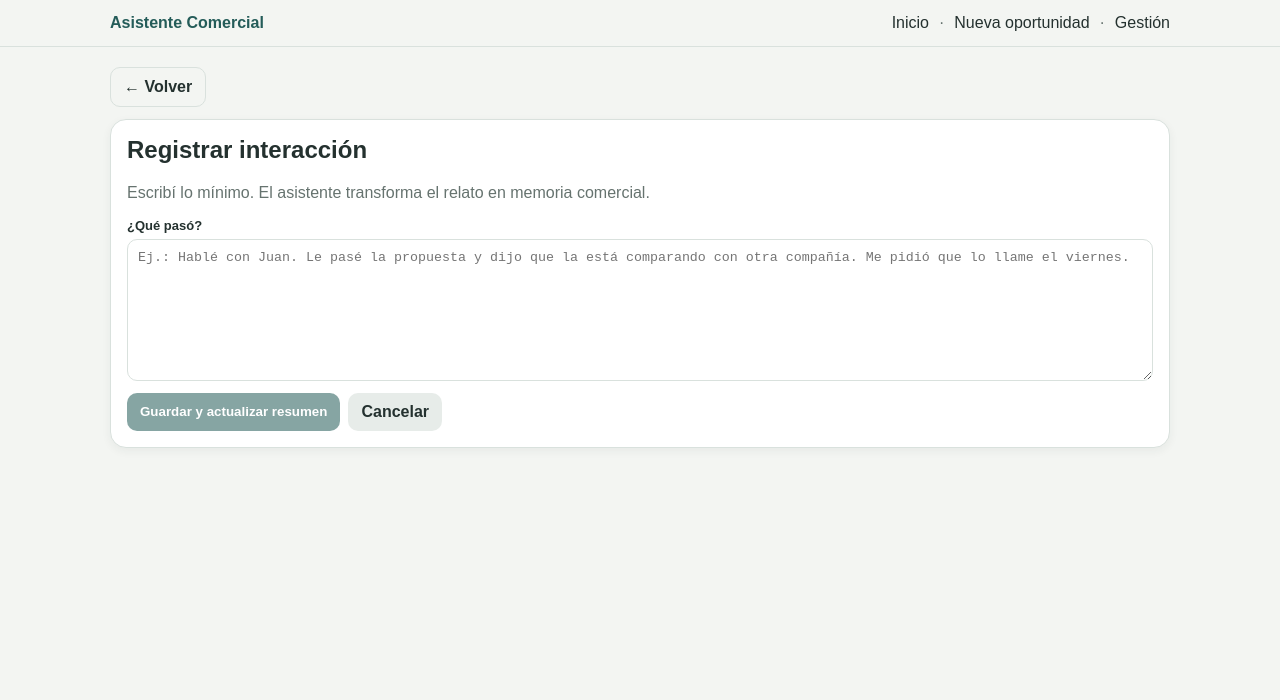
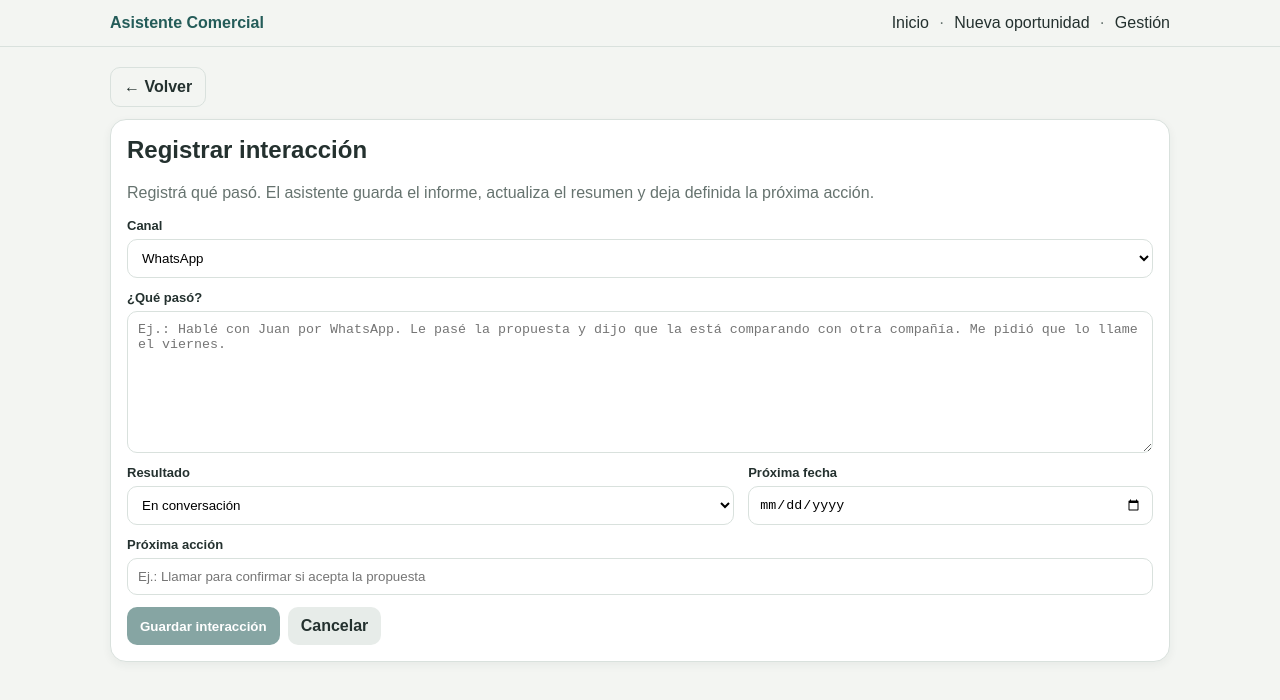
Before and after one commit to lucasgrosales-design/asistente-comercial, a Next.js app: page /oportunidades/1/interaccion in a window 1280 px wide. Shown: the top 700 px of the page. Built offline with nearby package versions, Linux system fonts and the light colour scheme.

Commit message:
feat: add outcome and next action to interactions

```diff
--- a/app/oportunidades/[id]/interaccion/page.tsx
+++ b/app/oportunidades/[id]/interaccion/page.tsx
@@ -2,25 +2,34 @@
 import { use, useState } from "react";
 import Link from "next/link";
 
+const outcomes=[["en_conversacion","En conversación"],["seguimiento","Recontactar"],["venta","Venta"],["perdido","No vendido"],["inactivo","Inactivo"]];
+
 export default function InteractionPage({ params }: { params: Promise<{ id: string }> }) {
   const { id } = use(params);
-  const [text, setText] = useState("");
-  const [saving, setSaving] = useState(false);
-  const [error, setError] = useState("");
+  const [text,setText]=useState("");
+  const [channel,setChannel]=useState("whatsapp");
+  const [outcome,setOutcome]=useState("en_conversacion");
+  const [nextAction,setNextAction]=useState("");
+  const [nextDate,setNextDate]=useState("");
+  const [saving,setSaving]=useState(false);
+  const [error,setError]=useState("");
 
-  async function save() {
-    if (!text.trim() || saving) return;
-    setSaving(true); setError("");
-    try {
-      const response = await fetch(`/api/opportunities/${id}/interactions`, { method: "POST", headers: { "content-type": "application/json" }, body: JSON.stringify({ text }) });
-      const data = await response.json();
-      if (!response.ok) throw new Error(data.error || "No se pudo guardar la interacción");
-      window.location.href = `/oportunidades/${id}`;
-    } catch (e) {
-      setError(e instanceof Error ? e.message : "No se pudo guardar la interacción");
-      setSaving(false);
-    }
+  async function save(){
+    if(!text.trim()||saving)return;
+    setSaving(true);setError("");
+    try{
+      const response=await fetch(`/api/opportunities/${id}/interactions`,{method:"POST",headers:{"content-type":"application/json"},body:JSON.stringify({text,channel,outcome,next_action:nextAction,next_action_at:nextDate||null})});
+      const data=await response.json();
+      if(!response.ok)throw new Error(data.error||"No se pudo guardar la interacción");
+      window.location.href=`/oportunidades/${id}`;
+    }catch(e){setError(e instanceof Error?e.message:"No se pudo guardar la interacción");setSaving(false);}
   }
 
-  return <main className="container"><div className="row" style={{ marginBottom: 12 }}><Link className="button ghost" href={`/oportunidades/${id}`}>← Volver</Link></div><section className="card"><h1 style={{ marginTop: 0 }}>Registrar interacción</h1><p className="muted">Escribí lo mínimo. El asistente transforma el relato en memoria comercial.</p><div className="field"><label>¿Qué pasó?</label><textarea rows={8} placeholder="Ej.: Hablé con Juan. Le pasé la propuesta y dijo que la está comparando con otra compañía. Me pidió que lo llame el viernes." value={text} onChange={e => setText(e.target.value)} /></div>{error && <p className="error">{error}</p>}<div className="actions"><button className="button" disabled={!text.trim() || saving} onClick={save}>{saving ? "Procesando..." : "Guardar y actualizar resumen"}</button><Link className="button secondary" href={`/oportunidades/${id}`}>Cancelar</Link></div></section></main>;
+  return <main className="container"><div className="row" style={{marginBottom:12}}><Link className="button ghost" href={`/oportunidades/${id}`}>← Volver</Link></div><section className="card"><h1 style={{marginTop:0}}>Registrar interacción</h1><p className="muted">Registrá qué pasó. El asistente guarda el informe, actualiza el resumen y deja definida la próxima acción.</p>
+  <div className="field"><label>Canal</label><select value={channel} onChange={e=>setChannel(e.target.value)}><option value="whatsapp">WhatsApp</option><option value="llamada">Llamada</option><option value="email">Email</option><option value="manual">Otro</option></select></div>
+  <div className="field"><label>¿Qué pasó?</label><textarea rows={8} placeholder="Ej.: Hablé con Juan por WhatsApp. Le pasé la propuesta y dijo que la está comparando con otra compañía. Me pidió que lo llame el viernes." value={text} onChange={e=>setText(e.target.value)}/></div>
+  <div className="grid two"><div className="field"><label>Resultado</label><select value={outcome} onChange={e=>setOutcome(e.target.value)}>{outcomes.map(([v,l])=><option key={v} value={v}>{l}</option>)}</select></div><div className="field"><label>Próxima fecha</label><input type="date" value={nextDate} onChange={e=>setNextDate(e.target.value)}/></div></div>
+  <div className="field"><label>Próxima acción</label><input value={nextAction} onChange={e=>setNextAction(e.target.value)} placeholder="Ej.: Llamar para confirmar si acepta la propuesta"/></div>
+  {error&&<p className="error">{error}</p>}<div className="actions"><button className="button" disabled={!text.trim()||saving} onClick={save}>{saving?"Procesando...":"Guardar interacción"}</button><Link className="button secondary" href={`/oportunidades/${id}`}>Cancelar</Link></div>
+  </section></main>;
 }
```
